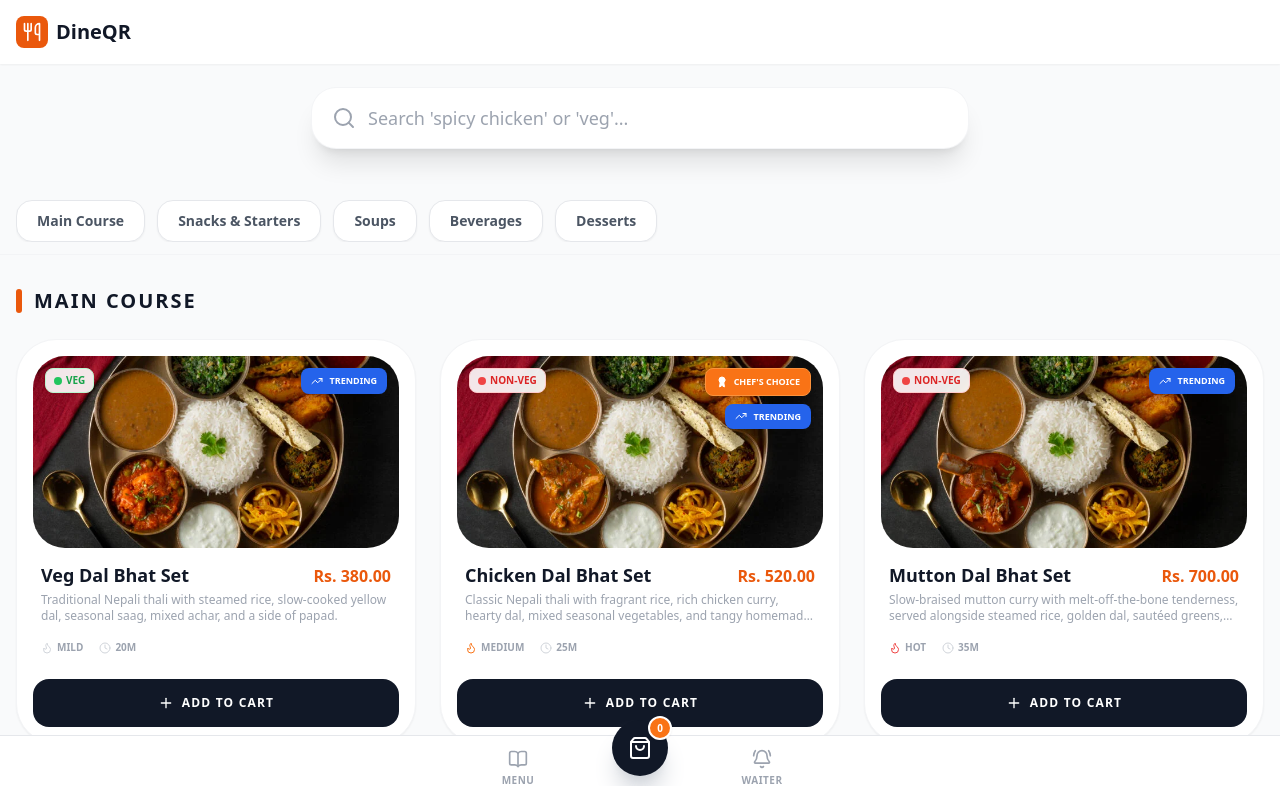
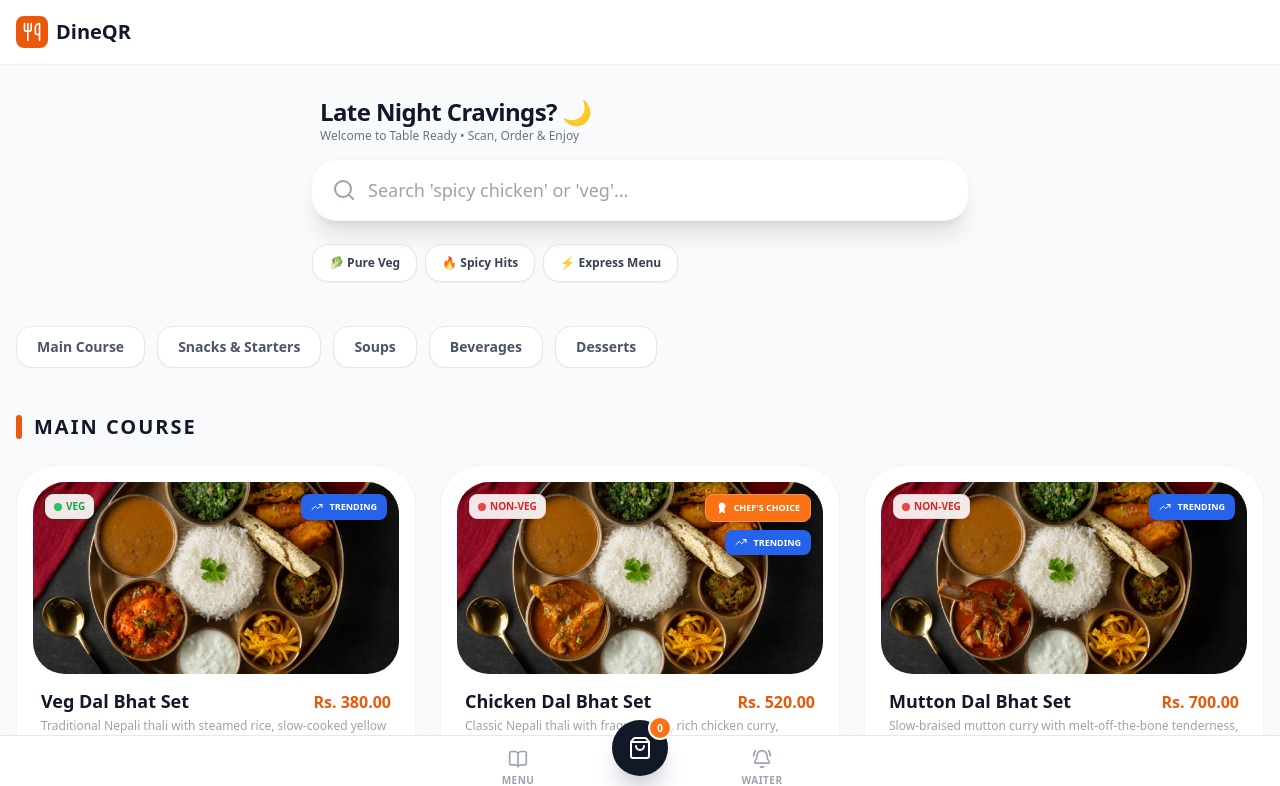
Before and after one commit to sudinrupakheti/dineQR, a Django app: page / in a window 1280 px wide. Shown: the top 786 px of the page. Run offline with Django 5.2, Linux system fonts and the light colour scheme; data comes from the database, SQL or seed files in the repository; some libraries are stand-ins or nearby versions.

Commit message:
something1

```diff
--- a/orders/views.py
+++ b/orders/views.py
@@ -251,6 +251,20 @@ def menu_view(request):
 
     items = items_list
 
+    # ==========================================================
+    # 9. CONTEXT-AWARE GREETING ENGINE
+    # ==========================================================
+    current_hour = timezone.localtime(timezone.now()).hour
+    if 5 <= current_hour < 12:
+        greeting = "Good Morning ☕"
+    elif 12 <= current_hour < 17:
+        greeting = "Good Afternoon 🍛"
+    elif 17 <= current_hour < 22:
+        greeting = "Good Evening 🍽️"
+    else:
+        greeting = "Late Night Cravings? 🌙"
+    # ==========================================================
+
     context = {
         "items": items,
         "categories": categories,
@@ -258,6 +272,7 @@ def menu_view(request):
         "zero_results": zero_results,
         "recommended_items": recommended_items,
         "popular_ids": popular_ids,
+        "greeting": greeting,
     }
     return render(request, "orders/menu.html", context)
 
--- a/templates/orders/menu.html
+++ b/templates/orders/menu.html
@@ -5,7 +5,12 @@
 {% block content %}
 
 <!-- Search Bar -->
-<div class="mb-10 max-w-2xl mx-auto px-2">
+<div class="max-w-2xl mx-auto px-4 mb-4 mt-2">
+    <h1 class="text-2xl font-black text-gray-900 tracking-tight">{{ greeting }}</h1>
+    <p class="text-xs text-gray-500 font-medium">Welcome to Table {{ request.GET.table|default:"Ready" }} • Scan, Order & Enjoy</p>
+</div>
+
+<div class="mb-6 max-w-2xl mx-auto px-2">
     <form action="." method="GET" class="relative group">
         {% if request.GET.table %}
             <input type="hidden" name="table" value="{{ request.GET.table }}">
@@ -20,6 +25,24 @@
             <a href="?table={{ request.GET.table }}" class="absolute right-4 top-1/2 -translate-y-1/2 text-gray-400 hover:text-gray-600 text-xs font-bold bg-gray-100 px-2 py-1 rounded-lg uppercase">Clear</a>
         {% endif %}
     </form>
+</div>
+
+<div class="flex gap-2 overflow-x-auto no-scrollbar pb-4 max-w-2xl mx-auto px-2 mb-4">
+    <a href="?search=veg{% if request.GET.table %}&table={{ request.GET.table }}{% endif %}"
+       class="flex items-center gap-1.5 px-4 py-2.5 rounded-2xl text-xs font-black border transition-all whitespace-nowrap {% if query == 'veg' %}bg-green-600 border-green-600 text-white shadow-md shadow-green-200{% else %}bg-white border-gray-200 text-gray-700 hover:bg-gray-50 shadow-sm{% endif %}">
+        🥬 Pure Veg
+    </a>
+
+    <a href="?search=spicy{% if request.GET.table %}&table={{ request.GET.table }}{% endif %}"
+       class="flex items-center gap-1.5 px-4 py-2.5 rounded-2xl text-xs font-black border transition-all whitespace-nowrap {% if query == 'spicy' %}bg-red-600 border-red-600 text-white shadow-md shadow-red-200{% else %}bg-white border-gray-200 text-gray-700 hover:bg-gray-50 shadow-sm{% endif %}">
+        🔥 Spicy Hits
+    </a>
+
+    <a href="?search=quick{% if request.GET.table %}&table={{ request.GET.table }}{% endif %}"
+       class="flex items-center gap-1.5 px-4 py-2.5 rounded-2xl text-xs font-black border transition-all whitespace-nowrap {% if query == 'quick' %}bg-blue-600 border-blue-600 text-white shadow-md shadow-blue-200{% else %}bg-white border-gray-200 text-gray-700 hover:bg-gray-50 shadow-sm{% endif %}">
+        ⚡ Express Menu
+    </a>
+
 </div>
 {% if zero_results %}
     <div class="text-center py-12 max-w-md mx-auto px-4 bg-orange-50/50 rounded-3xl border border-dashed border-orange-200 my-6">
```
Also changed, not shown: core/settings.py (+25 -10 lines).
